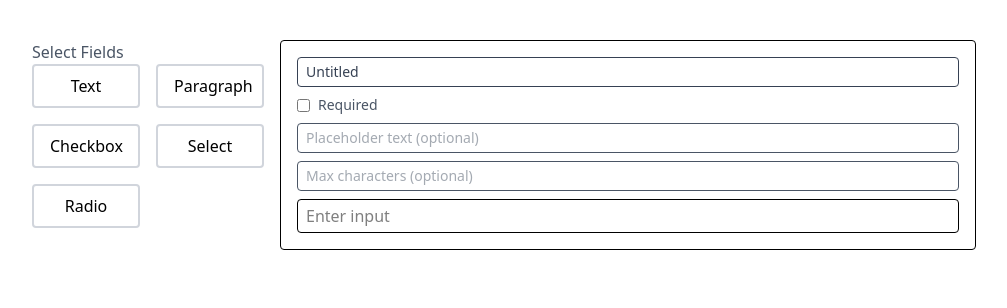
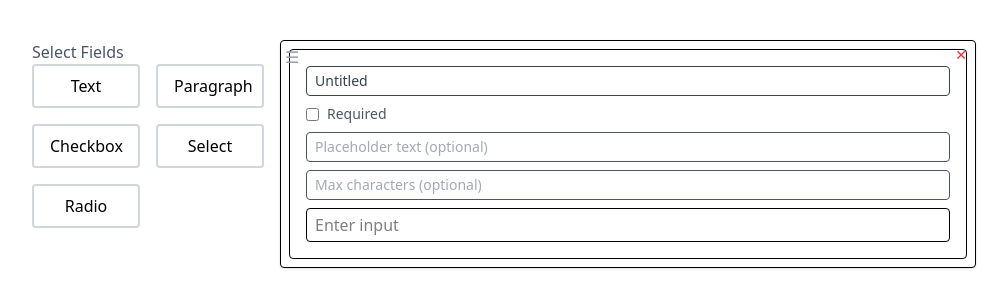
Before and after one commit to selenax/formVibes, a React (Vite) app: page / in a window 1280 px wide. Both pictures are taken after a click on the button "Text". Shown: the top 308 px of the page, without its empty margins (136-1143 px from the left). Built offline with nearby package versions, Linux system fonts and the light colour scheme.

Commit message:
feat: add field deletion and drag-and-drop reordering to FormEditor

```diff
--- a/src/App.jsx
+++ b/src/App.jsx
@@ -44,6 +44,14 @@ const App = () => {
     );
   };
 
+  const handleDeleteField = (id) => {
+    setCollection((prev) => prev.filter((field) => field.id !== id));
+  };
+
+  const handleReorderFields = (newOrder) => {
+    setCollection(newOrder);
+  };
+
   return (
     <div>
       <div className="flex justify-center p-10">
@@ -56,6 +64,8 @@ const App = () => {
               collection={collection}
               onToggleRequired={toggleRequired}
               onUpdate={updateField}
+              onDelete={handleDeleteField}
+              onReorder={handleReorderFields}
             />
           </div>
         </div>
--- a/src/components/FormEditor.jsx
+++ b/src/components/FormEditor.jsx
@@ -1,42 +1,123 @@
+import {
+  DndContext,
+  closestCenter,
+  PointerSensor,
+  useSensor,
+  useSensors,
+} from '@dnd-kit/core';
+import {
+  arrayMove,
+  SortableContext,
+  useSortable,
+  verticalListSortingStrategy,
+} from '@dnd-kit/sortable';
+import { CSS } from '@dnd-kit/utilities';
+
 import TextField from './FieldList/TextField';
 import CheckboxField from './FieldList/CheckboxField';
 import ParagraphField from './FieldList/ParagraphField';
 import SelectField from './FieldList/SelectField';
 import RadioField from './FieldList/RadioField';
 
-const FormEditor = ({ collection, onUpdate }) => {
+const SortableFieldWrapper = ({ field, onDelete, children }) => {
+  const { setNodeRef, attributes, listeners, transform, transition } =
+    useSortable({ id: field.id });
+
+  const style = {
+    transform: CSS.Transform.toString(transform),
+    transition,
+  };
+
   return (
-    <div className="space-y-4">
-      {collection.map((field) => {
-        switch (field.type) {
-          case 'text':
-            return (
-              <TextField key={field.id} field={field} onUpdate={onUpdate} />
-            );
-          case 'checkbox':
-            return (
-              <CheckboxField key={field.id} field={field} onUpdate={onUpdate} />
-            );
-          case 'paragraph':
-            return (
-              <ParagraphField
-                key={field.id}
-                field={field}
-                onUpdate={onUpdate}
-              />
-            );
-          case 'select':
-            return <SelectField key={field.id} field={field} />;
-          default:
-            return null;
-          case 'radio':
-            return (
-              <RadioField key={field.id} field={field} onUpdate={onUpdate} />
-            );
-        }
-      })}
+    <div
+      ref={setNodeRef}
+      style={style}
+      className="relative border rounded p-2 bg-white shadow"
+    >
+      {/* Drag handle */}
+      <div
+        {...attributes}
+        {...listeners}
+        className="absolute left-1 top-1 cursor-grab text-gray-400"
+        title="Drag to reorder"
+      >
+        ☰
+      </div>
+
+      {/* Delete button */}
+      <button
+        onClick={() => onDelete(field.id)}
+        className="absolute top-1 right-2 text-red-500 text-sm"
+      >
+        ✕
+      </button>
+
+      {children}
     </div>
   );
 };
 
+const FormEditor = ({ collection, onUpdate, onDelete, onReorder }) => {
+  const sensors = useSensors(useSensor(PointerSensor));
+
+  const handleDragEnd = (event) => {
+    const { active, over } = event;
+    if (!over || active.id === over.id) return;
+
+    const oldIndex = collection.findIndex((f) => f.id === active.id);
+    const newIndex = collection.findIndex((f) => f.id === over.id);
+    const reordered = arrayMove(collection, oldIndex, newIndex);
+    onReorder(reordered);
+  };
+
+  return (
+    <DndContext
+      sensors={sensors}
+      collisionDetection={closestCenter}
+      onDragEnd={handleDragEnd}
+    >
+      <SortableContext
+        items={collection.map((f) => f.id)}
+        strategy={verticalListSortingStrategy}
+      >
+        <div className="space-y-4">
+          {collection.map((field) => {
+            let FieldComponent;
+
+            switch (field.type) {
+              case 'text':
+                FieldComponent = TextField;
+                break;
+              case 'checkbox':
+                FieldComponent = CheckboxField;
+                break;
+              case 'paragraph':
+                FieldComponent = ParagraphField;
+                break;
+              case 'select':
+                FieldComponent = SelectField;
+                break;
+              case 'radio':
+                FieldComponent = RadioField;
+                break;
+              default:
+                return null;
+            }
+
+            return (
+              <SortableFieldWrapper
+                key={field.id}
+                field={field}
+                onDelete={onDelete}
+              >
+                <FieldComponent field={field} onUpdate={onUpdate} />
+              </SortableFieldWrapper>
+            );
+          })}
+        </div>
+      </SortableContext>
+    </DndContext>
+  );
+};
+
 export default FormEditor;
```
